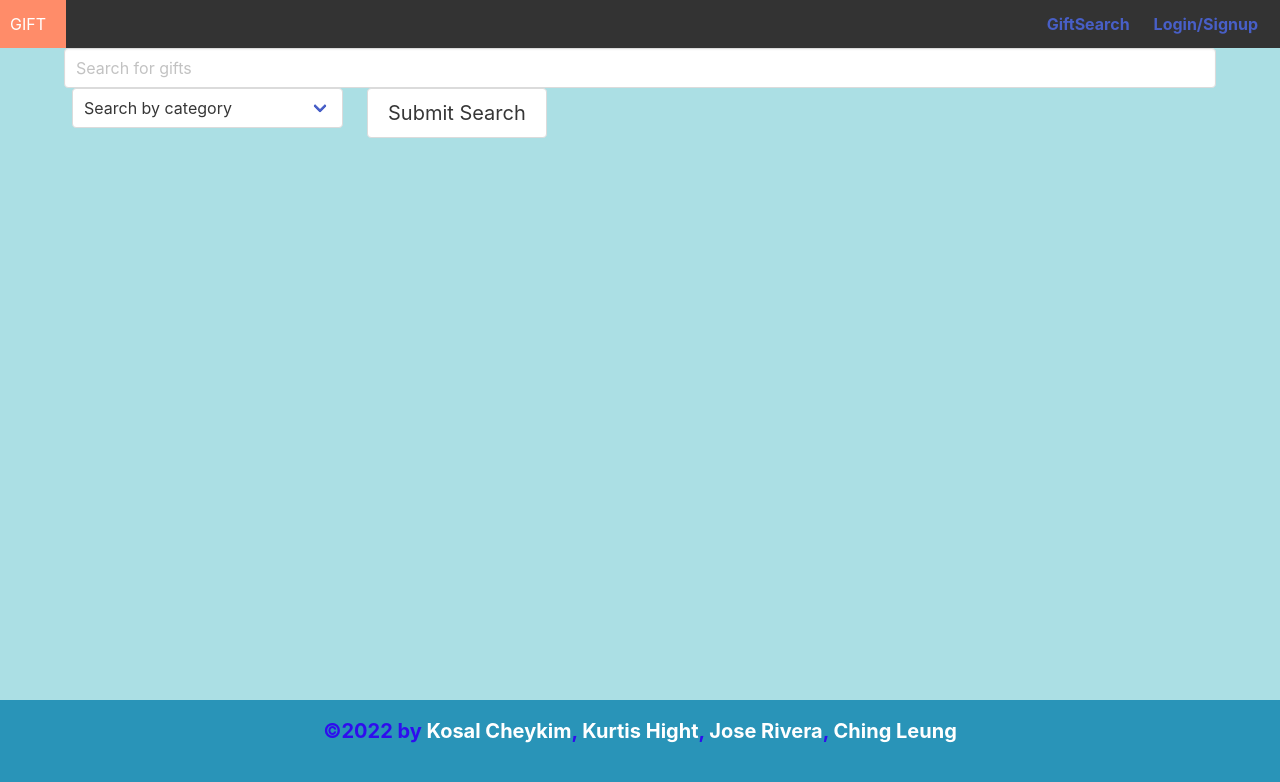
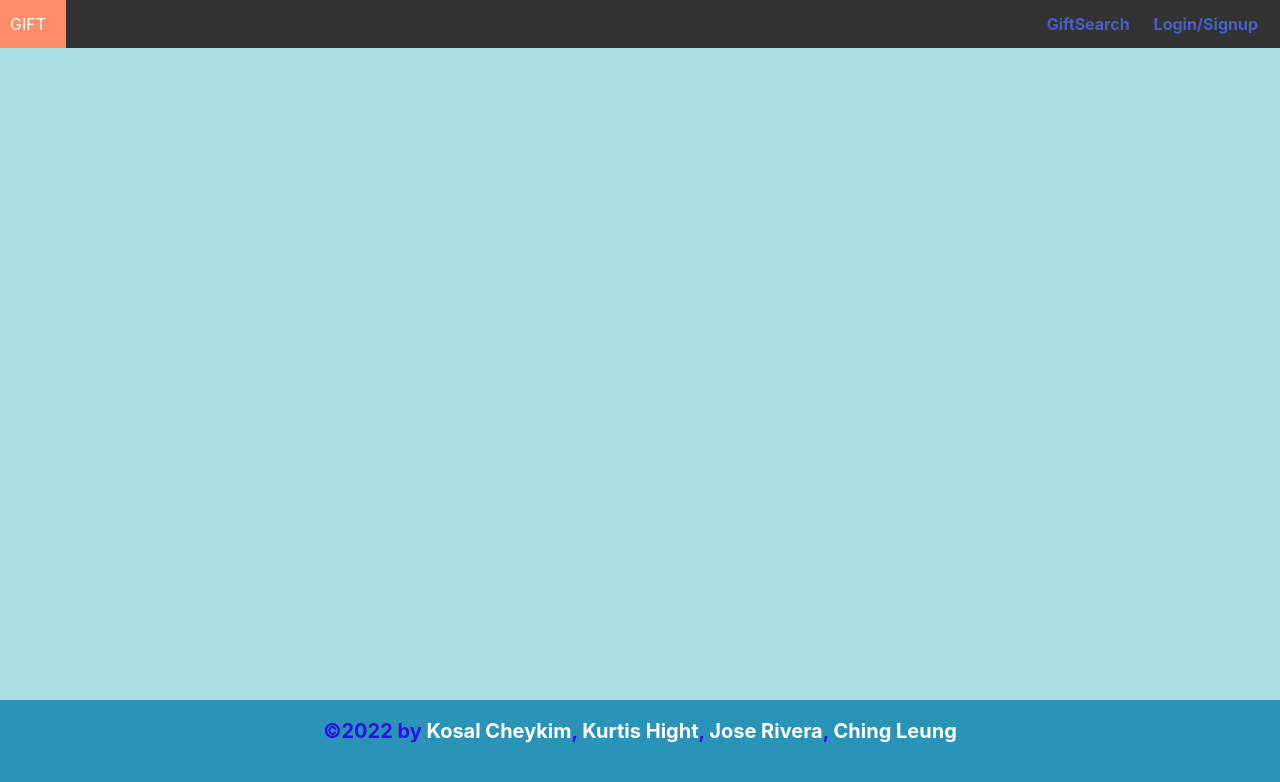
Before and after one commit to jrera1796/GIFT, a React (Create React App) app in the folder client/: page /search in a window 1280 px wide. Shown: the top 782 px of the page. Built offline with nearby package versions, Linux system fonts and the light colour scheme.

Commit message:
parameters

```diff
--- a/client/src/App.js
+++ b/client/src/App.js
@@ -46,7 +46,7 @@ function App() {
 							<Route path="/dashboard" component={Dashboard} />
 							<Route exact path="/login" component={Login} />
 							{/* <Route exact path="/signup" component={Signup} /> */}
-							<Route path="/search" component={SearchPage} />
+							<Route path="/search/:personality" component={SearchPage} />
 							<Route path="/test" component={PersonalityTest} />
 						</Switch>
 					</div>
--- a/client/src/pages/SearchPage.js
+++ b/client/src/pages/SearchPage.js
@@ -1,4 +1,4 @@
-import React, { useState, useEffect } from 'react';
+import React, { useState, useEffect, useParams } from 'react';
 import searchProducts from '../utils/searchAPI';
 import Auth from '../utils/auth';
 import { FontAwesomeIcon } from '@fortawesome/react-fontawesome';
@@ -76,11 +76,10 @@ const SearchPage = () => {
   }
 
 
-
+  let {personality} = useParams()
   useEffect(() => {
     saveGiftIds(savedGiftIds);
-    let params = (new URL(document.location)).searchParams
-    let personality = params.get('personality');
+
     if(!personality){return}
     async function fetchData() {
       const typeData = await checkType(personality);
```
